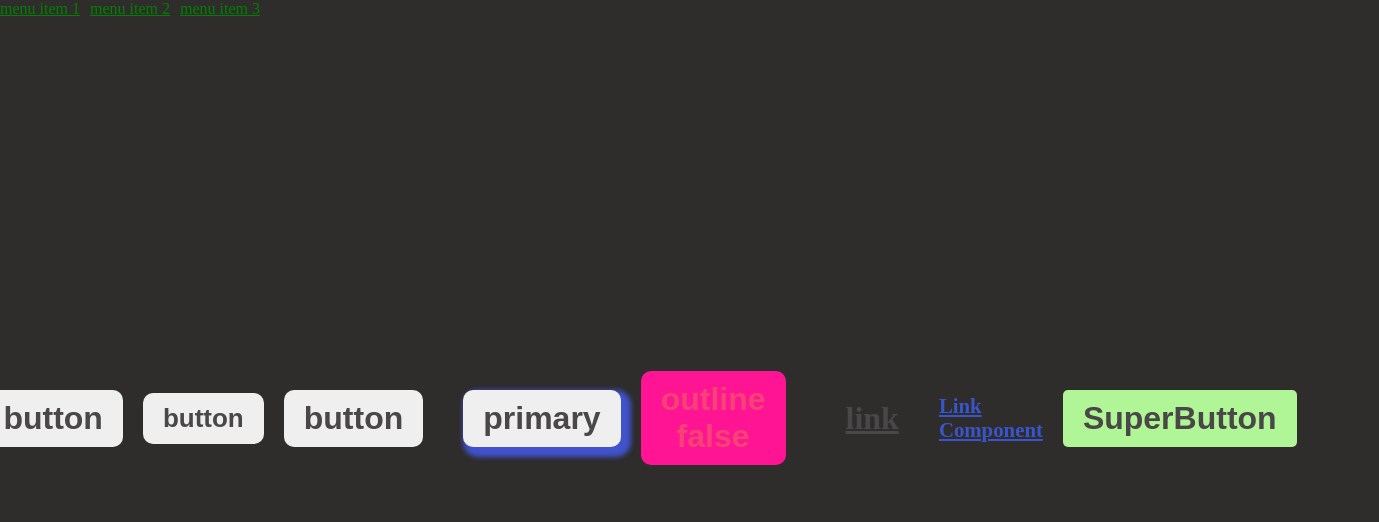
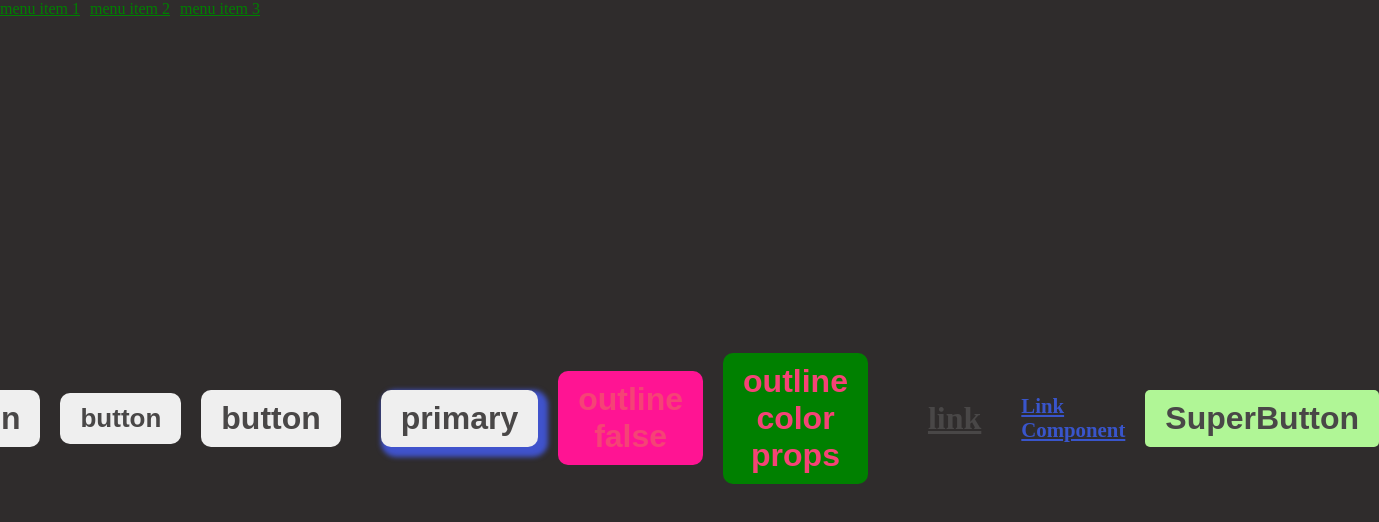
Before and after one commit to dktwho/styled-components-test, a React (Vite) app: page / in a window 1280 px wide. Shown: the top 522 px of the page, 1379 px wide, since content can reach past the window. Built offline with nearby package versions, Linux system fonts and the light colour scheme.

Commit message:
add button with props color form theme styled

```diff
--- a/src/App.tsx
+++ b/src/App.tsx
@@ -3,6 +3,7 @@ import {StyledBtn, SuperButton} from "./components/Button.styled.tsx";
 import {Menu} from "./components/Menu.styled.tsx";
 import {Link} from "./components/Link.styled.tsx";
 import {Box} from "./components/Box.styled.tsx";
+import {myTheme} from "./styles/theme/Theme.styled.tsx";
 
 function App() {
     return (
@@ -21,6 +22,7 @@ function App() {
                 <br/>
                 <StyledBtn  active color={'bisque'} btnType={'outline'}>primary</StyledBtn>
                 <StyledBtn  color={'deeppink'} btnType={'primary'} >outline false</StyledBtn>
+                <StyledBtn  color={myTheme.colors.success} btnType={'primary'} >outline color props</StyledBtn>
                 <br/>
                 <StyledBtn as='a' href={'#'}>link</StyledBtn>
                 <StyledBtn as={Link} href={'#'}>Link Component</StyledBtn>
--- a/src/styles/theme/Theme.styled.tsx
+++ b/src/styles/theme/Theme.styled.tsx
@@ -2,7 +2,7 @@ export const myTheme = {
     colors: {
         primary: 'gold',
         secondary: 'pink',
-        success: 'greenyellow',
+        success: 'green',
         grey: {
             dark: "#2f2c2c",
             light: "#d2d2d2",
```
